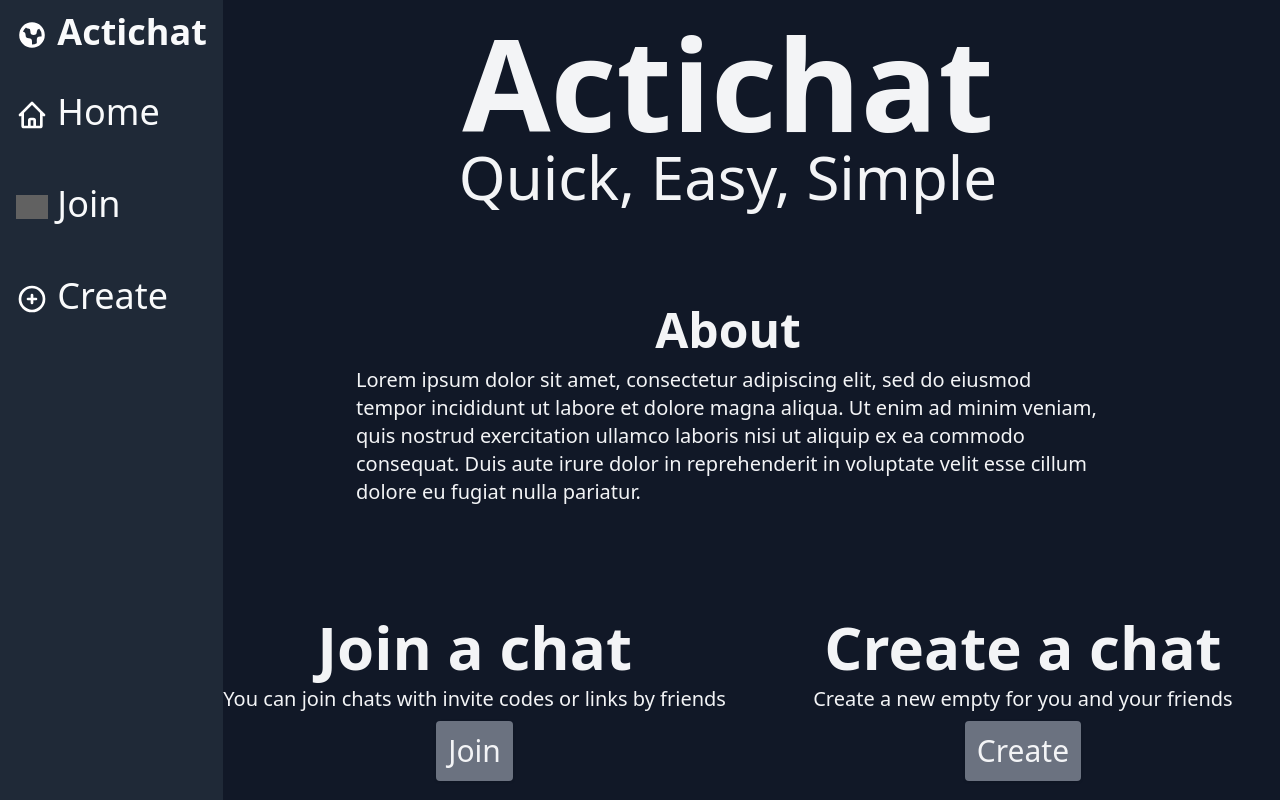
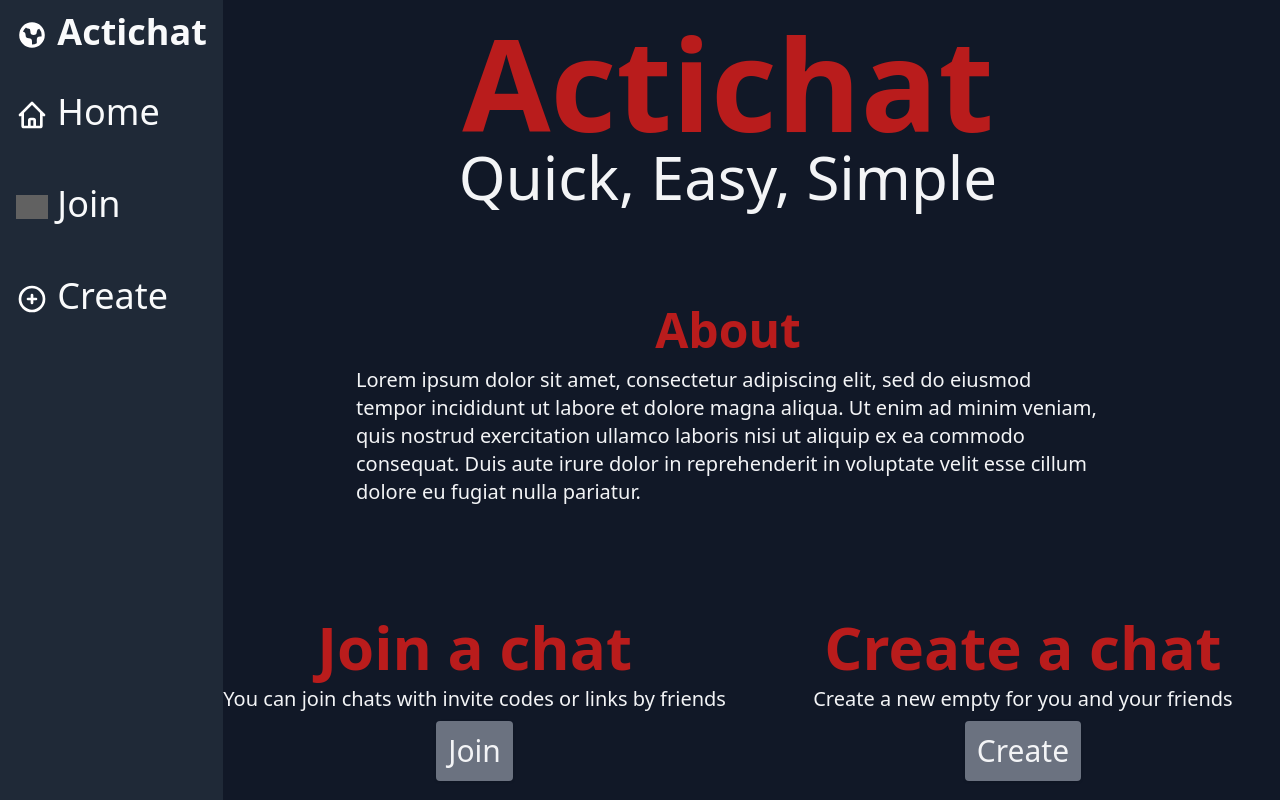
Before and after one commit to alexthegreat194/actichat, a Flask app: page / in a window 1280 px wide. Run offline with Flask 2, Linux system fonts and the light colour scheme; some libraries are stand-ins or nearby versions; grey boxes are pictures that could not be loaded.

Commit message:
recolored index

```diff
--- a/static/style.css
+++ b/static/style.css
@@ -751,6 +751,11 @@ Ensure the default browser behavior of the `hidden` attribute.
   color: rgb(243 244 246 / var(--tw-text-opacity));
 }
 
+.text-tertiary {
+  --tw-text-opacity: 1;
+  color: rgb(185 28 28 / var(--tw-text-opacity));
+}
+
 .shadow {
   --tw-shadow: 0 1px 3px 0 rgb(0 0 0 / 0.1), 0 1px 2px -1px rgb(0 0 0 / 0.1);
   --tw-shadow-colored: 0 1px 3px 0 var(--tw-shadow-color), 0 1px 2px -1px var(--tw-shadow-color);
--- a/templates/index.html
+++ b/templates/index.html
@@ -11,12 +11,12 @@
         h-screen
         text-info">
         <div class="flex flex-col items-center">
-            <h1 class="font-bold text-9xl">Actichat</h1>
+            <h1 class="font-bold text-9xl text-tertiary">Actichat</h1>
             <h5 class="font-light text-6xl">Quick, Easy, Simple</h5>
         </div>
 
         <div class="flex flex-col items-center">
-            <h5 class="font-bold text-5xl">About</h5>
+            <h5 class="font-bold text-5xl text-tertiary">About</h5>
             <p class="font-light text-xl max-w-3xl p-3">
                 Lorem ipsum dolor sit amet, consectetur adipiscing elit, sed do eiusmod tempor incididunt ut labore et dolore magna aliqua.
                 Ut enim ad minim veniam, quis nostrud exercitation ullamco laboris nisi ut aliquip ex ea commodo consequat.
@@ -26,9 +26,9 @@
 
         <div class="flex justify-evenly flex-wrap w-full gap-10">
             <div class="flex flex-col items-center gap-2">
-                <h3 class="font-semibold text-6xl">Join a chat</h3>
+                <h3 class="font-semibold text-6xl text-tertiary">Join a chat</h3>
                 <p class="font-light text-xl">You can join chats with invite codes or links by friends</p>
-                <a class="bg-gray-500 text-gray-100 font-extralight text-3xl
+                <a class="bg-gray-500 text-gray-100 font-extralight text-3xl text-tertiary
                 transition-all hover:bg-gray-600 hover:shadow-lg
                 rounded shadow
                 w-min p-3
@@ -37,7 +37,7 @@
             </div>
 
             <div class="flex flex-col items-center gap-2">
-                <h3 class="font-semibold text-6xl">Create a chat</h3>
+                <h3 class="font-semibold text-6xl text-tertiary">Create a chat</h3>
                 <p class="font-light text-xl">Create a new empty for you and your friends</p>
                 <a class="bg-gray-500 text-gray-100 font-extralight text-3xl
                 transition-all hover:bg-gray-600 hover:shadow-lg
```
